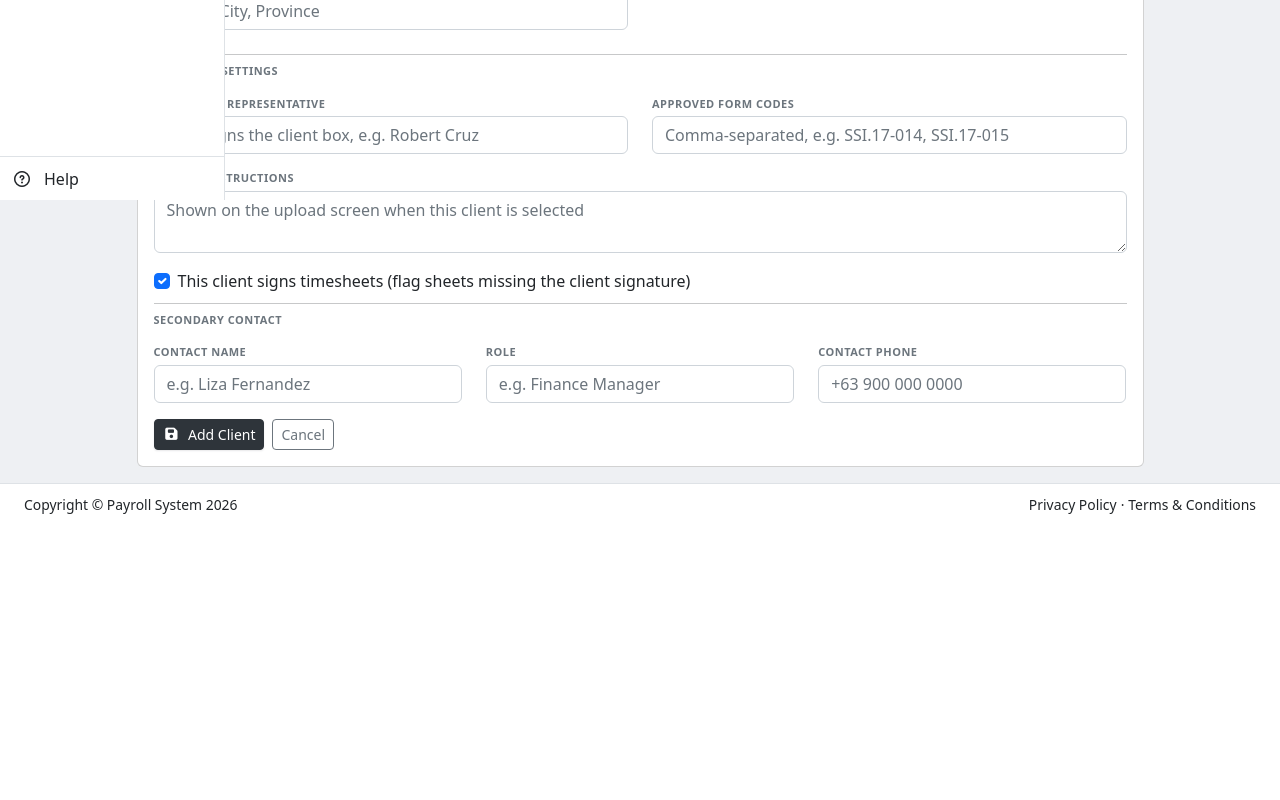
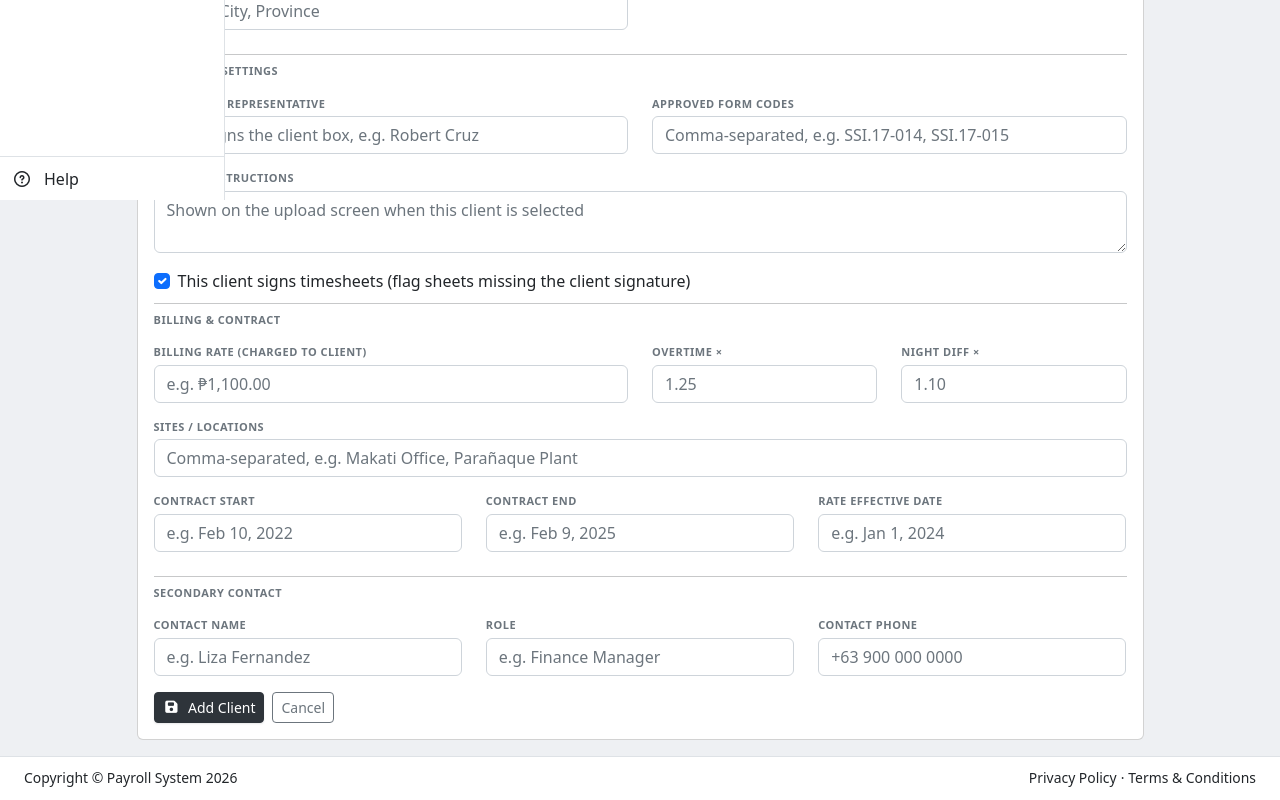
Before and after one commit to melchie04/payroll-system, a React (Vite) app in the folder frontend/: page /clients/new in a window 1280 px wide. Shown: the part 600-1400 px from the top of the page. Before the commit the page ends 1127 px from the top, so only its background shows below. Built offline with nearby package versions, Linux system fonts and the light colour scheme.

Commit message:
Update: Rates / sites / contract dates in Clients page

```diff
--- a/frontend/src/assets/data/index.js
+++ b/frontend/src/assets/data/index.js
@@ -568,6 +568,13 @@ export const clients = [
     approvingRep: "Robert Cruz",
     approvedFormCodes: [],
     uploadInstructions: "Scan both halves of the month together and use the SSI.17 form only.",
+    billingRate: "₱1,100.00",
+    overtimeMultiplier: 1.25,
+    nightDiffMultiplier: 1.1,
+    sites: ["Makati Office", "Parañaque Plant"],
+    contractStart: "Feb 10, 2022",
+    contractEnd: "Feb 9, 2025",
+    rateEffectiveDate: "Jan 1, 2024",
     secondaryContact: {
       name: "Liza Fernandez",
       role: "Finance Manager",
@@ -589,6 +596,13 @@ export const clients = [
     approvingRep: "Maria Santos",
     approvedFormCodes: [],
     uploadInstructions: "One sheet per employee per half-month; confirm the supervisor signed before uploading.",
+    billingRate: "₱1,050.00",
+    overtimeMultiplier: 1.25,
+    nightDiffMultiplier: 1.1,
+    sites: ["BGC Tower"],
+    contractStart: "Mar 5, 2022",
+    contractEnd: "Mar 4, 2025",
+    rateEffectiveDate: "Jan 1, 2024",
     secondaryContact: {
       name: "Paul Reyes",
       role: "HR Director",
@@ -610,6 +624,13 @@ export const clients = [
     approvingRep: "Paolo Reyes",
     approvedFormCodes: [],
     uploadInstructions: "Upload by the 3rd working day after cut-off. Colour scans preferred.",
+    billingRate: "₱980.00",
+    overtimeMultiplier: 1.3,
+    nightDiffMultiplier: 1.1,
+    sites: ["Ortigas Center"],
+    contractStart: "Jun 1, 2021",
+    contractEnd: "May 31, 2024",
+    rateEffectiveDate: "Jul 1, 2023",
     secondaryContact: {
       name: "Diane Cruz",
       role: "Accounts Payable Lead",
@@ -631,6 +652,13 @@ export const clients = [
     approvingRep: "Angela Torres",
     approvedFormCodes: [],
     uploadInstructions: "Night-shift sheets must show the time-in for the previous day.",
+    billingRate: "₱1,200.00",
+    overtimeMultiplier: 1.25,
+    nightDiffMultiplier: 1.15,
+    sites: ["Laguna Facility"],
+    contractStart: "Sep 15, 2023",
+    contractEnd: "Sep 14, 2026",
+    rateEffectiveDate: "Sep 15, 2023",
     secondaryContact: {
       name: "Noel Ramos",
       role: "Operations Manager",
@@ -652,6 +680,13 @@ export const clients = [
     approvingRep: "Kevin Lim",
     approvedFormCodes: [],
     uploadInstructions: "Group sheets by site before scanning.",
+    billingRate: "₱1,000.00",
+    overtimeMultiplier: 1.25,
+    nightDiffMultiplier: 1.1,
+    sites: ["Cavite Warehouse", "Batangas Port"],
+    contractStart: "Jan 20, 2023",
+    contractEnd: "Jan 19, 2026",
+    rateEffectiveDate: "Jan 1, 2024",
     secondaryContact: {
       name: "Rina Aquino",
       role: "Logistics Coordinator",
@@ -673,6 +708,13 @@ export const clients = [
     approvingRep: "Grace Bautista",
     approvedFormCodes: [],
     uploadInstructions: "The store manager must countersign page 2.",
+    billingRate: "₱1,150.00",
+    overtimeMultiplier: 1.25,
+    nightDiffMultiplier: 1.1,
+    sites: ["SM North Branch", "Glorietta Branch"],
+    contractStart: "Nov 1, 2020",
+    contractEnd: "Oct 31, 2023",
+    rateEffectiveDate: "Jan 1, 2023",
     secondaryContact: {
       name: "Oscar Villanueva",
       role: "Store Operations Head",
@@ -694,6 +736,13 @@ export const clients = [
     approvingRep: "Dennis Ramos",
     approvedFormCodes: [],
     uploadInstructions: "Attach the daily gate log with each sheet.",
+    billingRate: "₱1,300.00",
+    overtimeMultiplier: 1.5,
+    nightDiffMultiplier: 1.1,
+    sites: ["Quezon City Site"],
+    contractStart: "Apr 12, 2023",
+    contractEnd: "Apr 11, 2026",
+    rateEffectiveDate: "Apr 12, 2023",
     secondaryContact: {
       name: "Carla Mendoza",
       role: "Project Coordinator",
--- a/frontend/src/pages/clients/ClientForm.jsx
+++ b/frontend/src/pages/clients/ClientForm.jsx
@@ -17,6 +17,13 @@ const emptyForm = {
   approvingRep: "",
   approvedFormCodes: [],
   uploadInstructions: "",
+  billingRate: "",
+  overtimeMultiplier: "",
+  nightDiffMultiplier: "",
+  sites: [],
+  contractStart: "",
+  contractEnd: "",
+  rateEffectiveDate: "",
   secondaryContact: { name: "", role: "", phone: "" },
 };
 
@@ -47,6 +54,13 @@ export default function ClientForm() {
       approvingRep: existing.approvingRep || "",
       approvedFormCodes: existing.approvedFormCodes || [],
       uploadInstructions: existing.uploadInstructions || "",
+      billingRate: existing.billingRate || "",
+      overtimeMultiplier: existing.overtimeMultiplier ?? "",
+      nightDiffMultiplier: existing.nightDiffMultiplier ?? "",
+      sites: existing.sites || [],
+      contractStart: existing.contractStart || "",
+      contractEnd: existing.contractEnd || "",
+      rateEffectiveDate: existing.rateEffectiveDate || "",
       secondaryContact: {
         name: existing.secondaryContact?.name || "",
         role: existing.secondaryContact?.role || "",
@@ -75,6 +89,15 @@ export default function ClientForm() {
   function handleFormCodes(e) {
     const list = e.target.value.split(",").map((s) => s.trim()).filter(Boolean);
     setForm((f) => ({ ...f, approvedFormCodes: list }));
+  }
+
+  function handleSites(e) {
+    const list = e.target.value.split(",").map((s) => s.trim()).filter(Boolean);
+    setForm((f) => ({ ...f, sites: list }));
+  }
+
+  function handleNumber(e) {
+    setForm((f) => ({ ...f, [e.target.name]: e.target.value === "" ? "" : Number(e.target.value) }));
   }
 
   function handleSecondaryChange(e) {
@@ -305,6 +328,49 @@ export default function ClientForm() {
             <div className="col-12">
               <hr className="my-2" />
               <div className="text-uppercase text-muted fw-semibold mb-3" style={{ fontSize: 11, letterSpacing: 0.5 }}>
+                Billing & Contract
+              </div>
+            </div>
+
+            <div className="col-12 col-md-6">
+              <FormField label="Billing Rate (charged to client)">
+                <input type="text" className="form-control" name="billingRate" value={form.billingRate} onChange={handleChange} placeholder="e.g. ₱1,100.00" />
+              </FormField>
+            </div>
+            <div className="col-6 col-md-3">
+              <FormField label="Overtime ×">
+                <input type="number" step="0.01" className="form-control" name="overtimeMultiplier" value={form.overtimeMultiplier} onChange={handleNumber} placeholder="1.25" />
+              </FormField>
+            </div>
+            <div className="col-6 col-md-3">
+              <FormField label="Night Diff ×">
+                <input type="number" step="0.01" className="form-control" name="nightDiffMultiplier" value={form.nightDiffMultiplier} onChange={handleNumber} placeholder="1.10" />
+              </FormField>
+            </div>
+            <div className="col-12">
+              <FormField label="Sites / Locations">
+                <input type="text" className="form-control" name="sites" value={form.sites.join(", ")} onChange={handleSites} placeholder="Comma-separated, e.g. Makati Office, Parañaque Plant" />
+              </FormField>
+            </div>
+            <div className="col-12 col-md-4">
+              <FormField label="Contract Start">
+                <input type="text" className="form-control" name="contractStart" value={form.contractStart} onChange={handleChange} placeholder="e.g. Feb 10, 2022" />
+              </FormField>
+            </div>
+            <div className="col-12 col-md-4">
+              <FormField label="Contract End">
+                <input type="text" className="form-control" name="contractEnd" value={form.contractEnd} onChange={handleChange} placeholder="e.g. Feb 9, 2025" />
+              </FormField>
+            </div>
+            <div className="col-12 col-md-4">
+              <FormField label="Rate Effective Date">
+                <input type="text" className="form-control" name="rateEffectiveDate" value={form.rateEffectiveDate} onChange={handleChange} placeholder="e.g. Jan 1, 2024" />
+              </FormField>
+            </div>
+
+            <div className="col-12">
+              <hr className="my-2" />
+              <div className="text-uppercase text-muted fw-semibold mb-3" style={{ fontSize: 11, letterSpacing: 0.5 }}>
                 Secondary Contact
               </div>
             </div>
--- a/frontend/src/pages/clients/ClientProfile.jsx
+++ b/frontend/src/pages/clients/ClientProfile.jsx
@@ -217,6 +217,24 @@ export default function ClientProfile() {
                     </DetailRow>
                     <DetailRow icon="fa-circle-info" label="Upload instructions">
                       {client.uploadInstructions || "—"}
+                    </DetailRow>
+                    <DetailRow icon="fa-money-bill-wave" label="Billing rate">
+                      {client.billingRate || "—"}
+                    </DetailRow>
+                    <DetailRow icon="fa-clock" label="Overtime multiplier">
+                      {client.overtimeMultiplier ? `${client.overtimeMultiplier}×` : "—"}
+                    </DetailRow>
+                    <DetailRow icon="fa-moon" label="Night differential">
+                      {client.nightDiffMultiplier ? `${client.nightDiffMultiplier}×` : "—"}
+                    </DetailRow>
+                    <DetailRow icon="fa-map-location-dot" label="Sites">
+                      {(client.sites || []).length ? client.sites.join(", ") : "—"}
+                    </DetailRow>
+                    <DetailRow icon="fa-file-signature" label="Contract">
+                      {client.contractStart || client.contractEnd ? `${client.contractStart || "—"} → ${client.contractEnd || "—"}` : "—"}
+                    </DetailRow>
+                    <DetailRow icon="fa-calendar-day" label="Rate effective">
+                      {client.rateEffectiveDate || "—"}
                     </DetailRow>
                   </DetailList>
                 </div>
```
